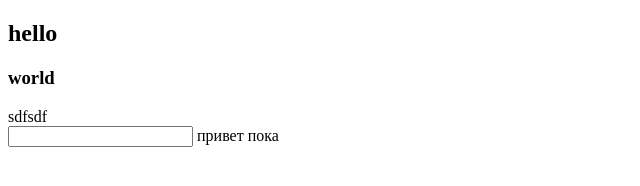
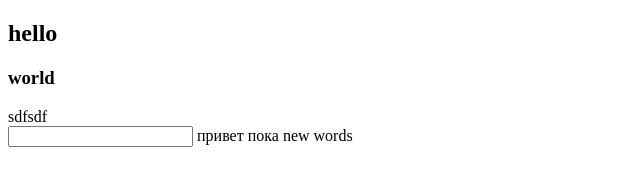
Before and after one commit to Julian2103/-, a plain HTML site: page index.html in a window 1280 px wide. Shown: the full height of the page, 0-640 px from the left. Drawn offline with Linux system fonts and the light colour scheme.

Commit message:
new words

```diff
--- a/index.html
+++ b/index.html
@@ -12,5 +12,6 @@
       <input type="email" />
       <span>привет</span>
       <span>пока</span>
+      <span>new words</span>
    </body>
 </html>
```
